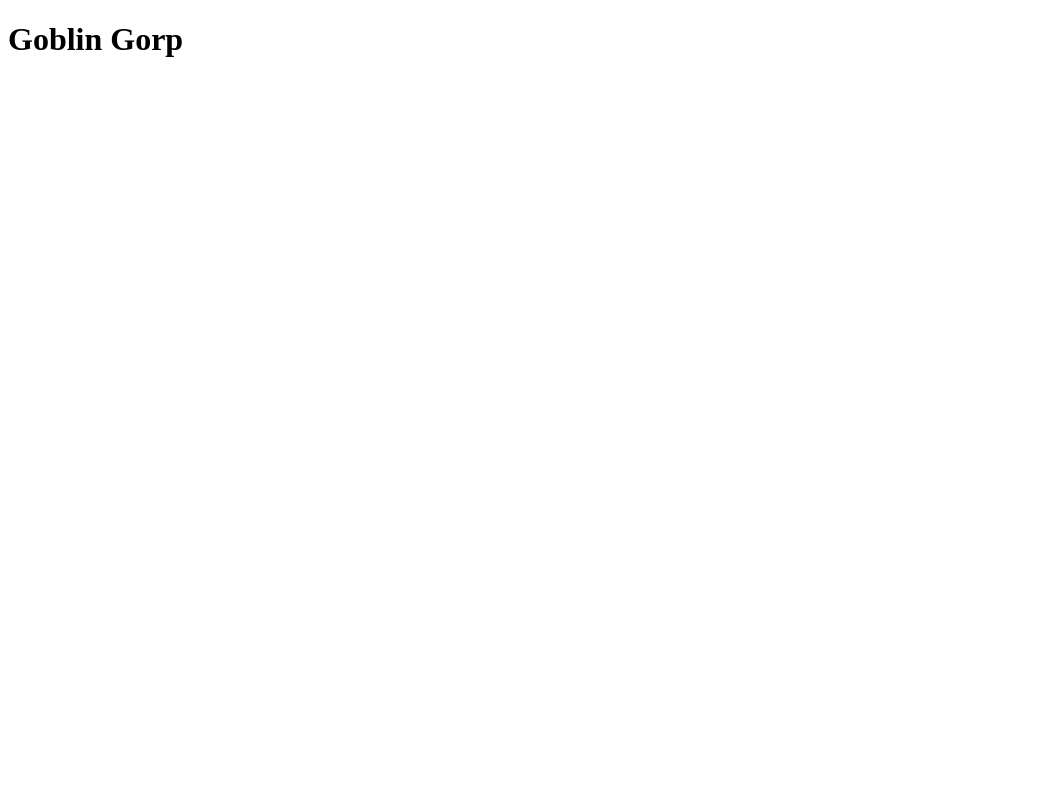
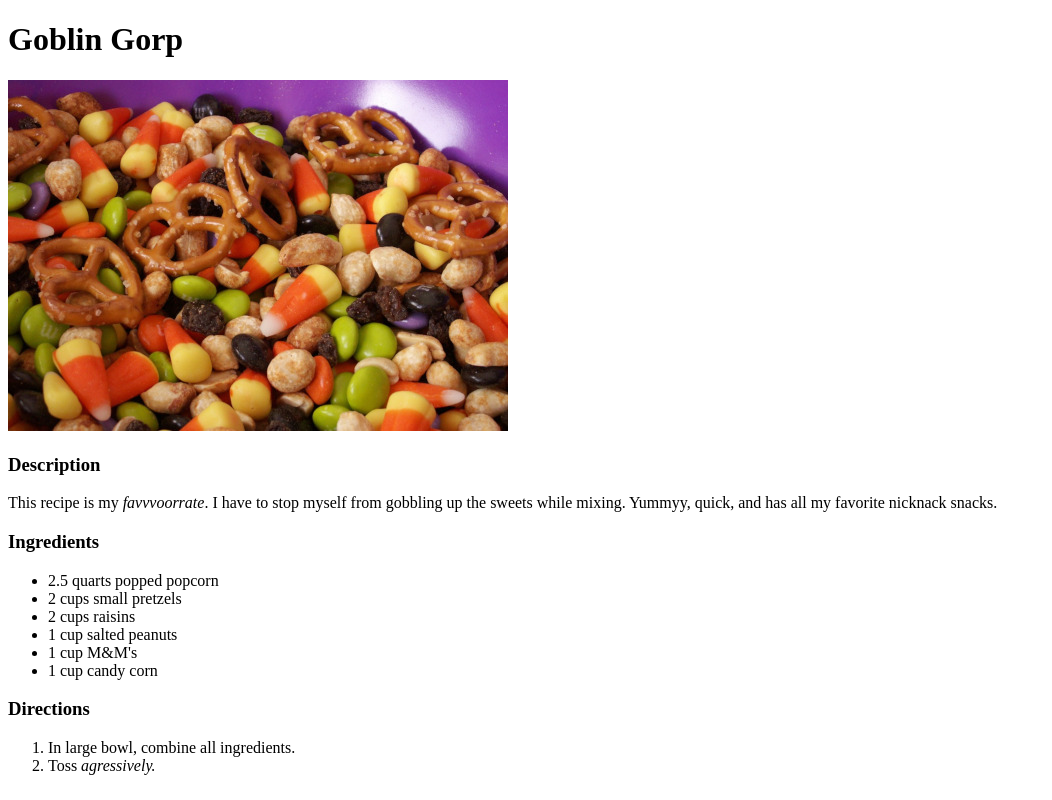
Before and after one commit to jinxjan/Recipe-Site, a plain HTML site: page recipes/gorp.html in a window 1280 px wide. Shown: the whole page, without its empty margins (0-1052 px from the left). Drawn offline with Linux system fonts and the light colour scheme.

Commit message:
Add gorp image, description, ingredients, and directions

```diff
--- a/recipes/gorp.html
+++ b/recipes/gorp.html
@@ -7,5 +7,28 @@
 
     <body>
         <h1>Goblin Gorp</h1>
+        <p><img src="../images/gorp.jpg" alt="Gorp Image"></p>
+
+        <!--Description-->
+        <h3>Description</h3>
+        <p>This recipe is my <em>favvvoorrate</em>. I have to stop myself from gobbling up the sweets while mixing. Yummyy, quick, and has all my favorite nicknack snacks.</p>
+
+        <!--Ingredients-->
+        <h3>Ingredients</h3>
+        <ul>
+            <li>2.5 quarts popped popcorn</li>
+            <li>2 cups small pretzels</li>
+            <li>2 cups raisins</li>
+            <li>1 cup salted peanuts</li>
+            <li>1 cup M&M's</li>
+            <li>1 cup candy corn</li>
+        </ul>
+
+        <!--Directions-->
+        <h3>Directions</h3>
+        <ol>
+            <li>In large bowl, combine all ingredients.</li>
+            <li>Toss <em>agressively.</em></li>
+        </ol>
     </body>
 </html>
```
Also changed, not shown: images/gorp.jpg (added).
